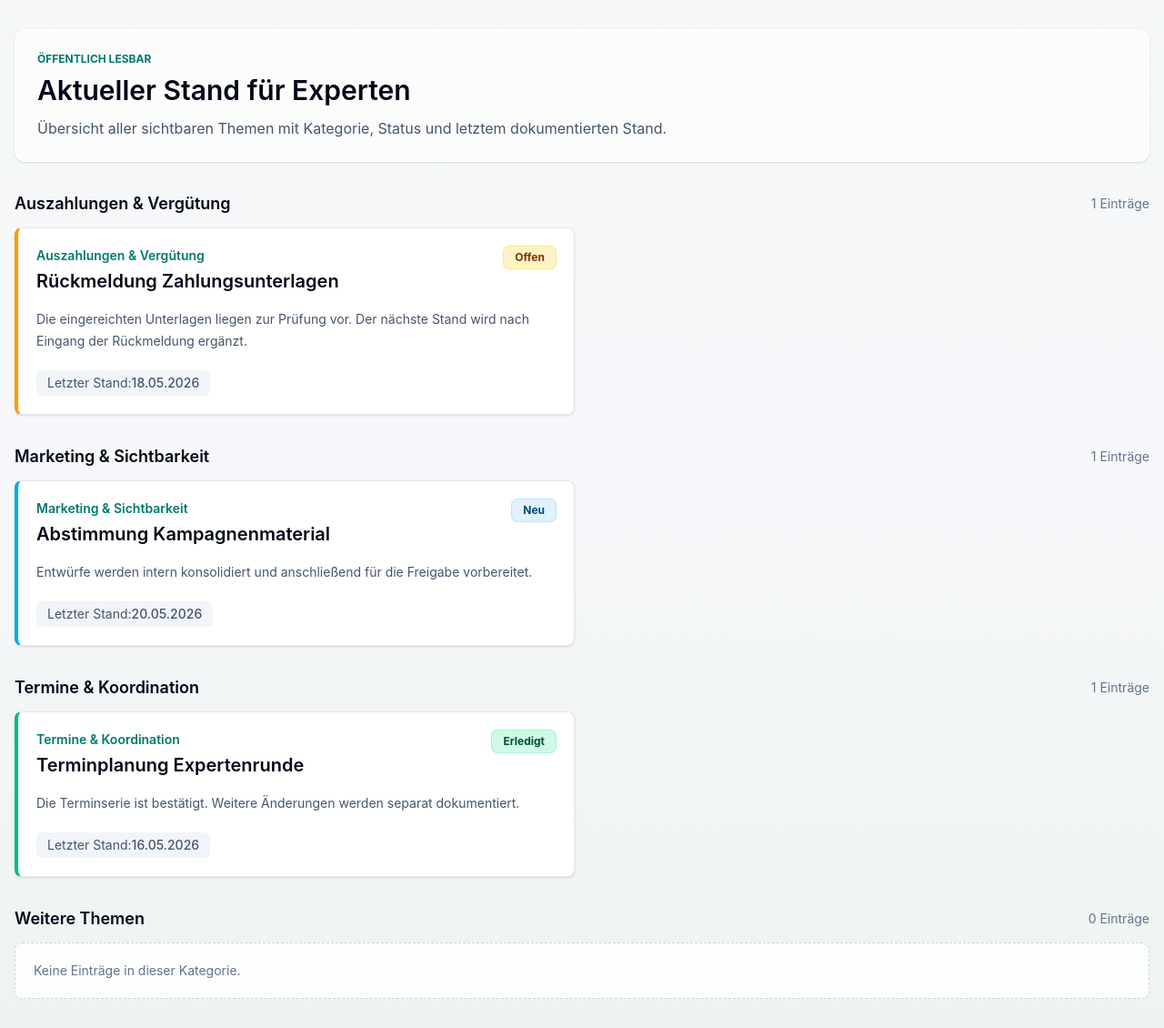
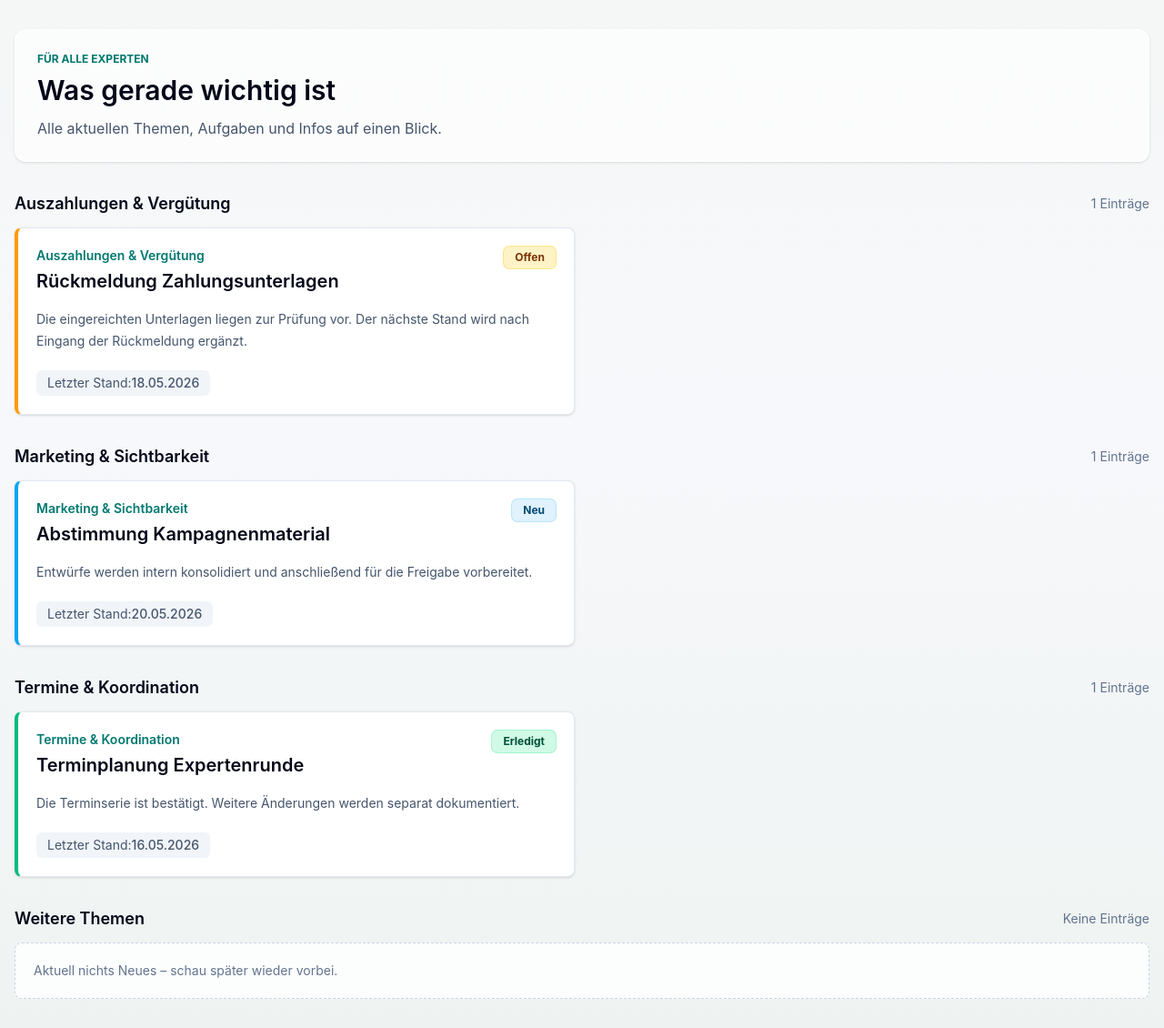
Before and after one commit to zeroedge-code/exp-status, a React (Vite) app: page / in a window 1280 px wide. Shown: the whole page at 91% size. Built offline with nearby package versions, Linux system fonts and the light colour scheme.

Commit message:
Update expert dashboard wording

```diff
--- a/src/statusShared.jsx
+++ b/src/statusShared.jsx
@@ -2,7 +2,7 @@ import { categories, formatDate } from './statusData.js'
 
 export function StatusPage({
   statusEntries,
-  intro = 'Übersicht aller sichtbaren Themen mit Kategorie, Status und letztem dokumentierten Stand.',
+  intro = 'Alle aktuellen Themen, Aufgaben und Infos auf einen Blick.',
 }) {
   const groupedEntries = categories.map((category) => ({
     category,
@@ -14,10 +14,10 @@ export function StatusPage({
       <section className="mb-8 rounded-xl border border-white bg-white/70 p-6 shadow-sm">
         <div>
           <p className="mb-2 text-xs font-bold uppercase text-teal-700">
-            Öffentlich lesbar
+            Für alle Experten
           </p>
           <h2 className="text-3xl font-semibold text-slate-950">
-            Aktueller Stand für Experten
+            Was gerade wichtig ist
           </h2>
           <p className="mt-3 max-w-3xl text-slate-600">{intro}</p>
         </div>
@@ -28,10 +28,12 @@ export function StatusPage({
           <section key={category}>
             <div className="mb-3 flex items-center justify-between">
               <h3 className="text-lg font-semibold text-slate-950">{category}</h3>
-              <span className="text-sm text-slate-500">{entries.length} Einträge</span>
+              <span className="text-sm text-slate-500">
+                {entries.length === 0 ? 'Keine Einträge' : `${entries.length} Einträge`}
+              </span>
             </div>
             {entries.length === 0 ? (
-              <EmptyState text="Keine Einträge in dieser Kategorie." />
+              <EmptyState text="Aktuell nichts Neues – schau später wieder vorbei." />
             ) : (
               <div className="grid gap-4 lg:grid-cols-2">
                 {entries.map((entry) => (
```
